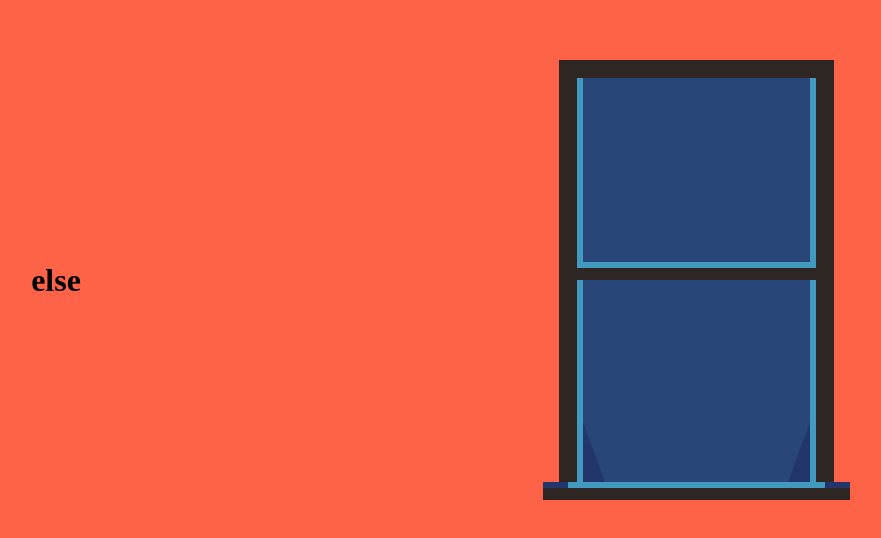
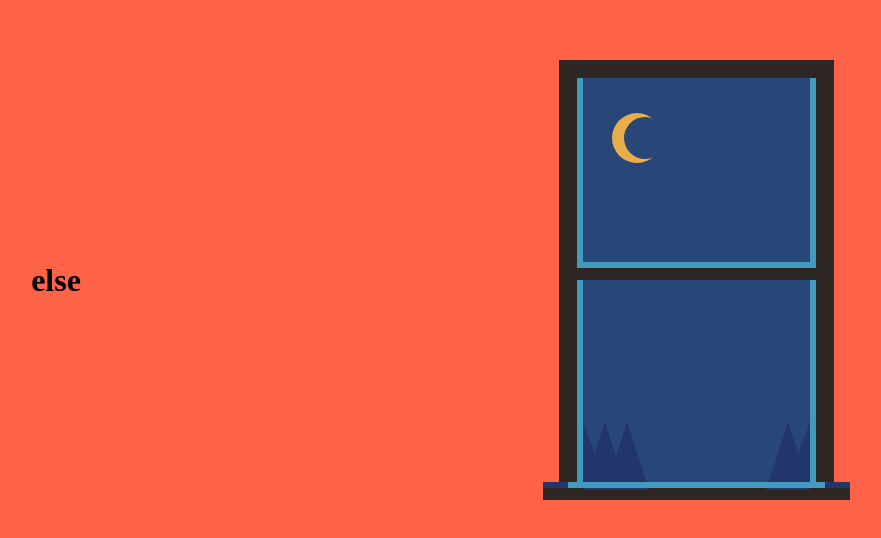
Before and after one commit to abhinavsingh06/20Days, a plain HTML site: page Html-Css/day2/index.html in a window 1280 px wide. Shown: the part 120-658 px from the top of the page, without its empty margins (264-1145 px from the left). Drawn offline with Linux system fonts and the light colour scheme.

Commit message:
css update

```diff
--- a/Html-Css/day2/assets/stylesheet/style.scss
+++ b/Html-Css/day2/assets/stylesheet/style.scss
@@ -94,3 +94,41 @@ body {
     right: 6px;
     border-left: 22px solid transparent;
 }
+
+.mountains-left:before,
+.mountains-left:after,
+.mountains-right:before {
+    width: 0;
+    height: 0;
+    border-left: 22px solid transparent;
+    border-right: 22px solid transparent;
+    border-bottom: 68px solid #22366C;
+}
+
+.mountains-left:before {
+    left: 22px;
+}
+
+.mountains-right:before {
+    right: 0px;
+}
+
+.moon {
+    background-color: #E9AE4B;
+    width: 50px;
+    height: 50px;
+    border-radius: 50%;
+    position: absolute;
+    left: 35px;
+    top: 35px;
+}
+
+.moon:before {
+    background-color: #294679;
+    width: 42px;
+    height: 42px;
+    border-radius: 50%;
+    position: absolute;
+    left: 12px;
+    top: 4px;
+}
```
Also changed, not shown: Html-Css/day2/assets/stylesheet/style.css, 1 other file.
